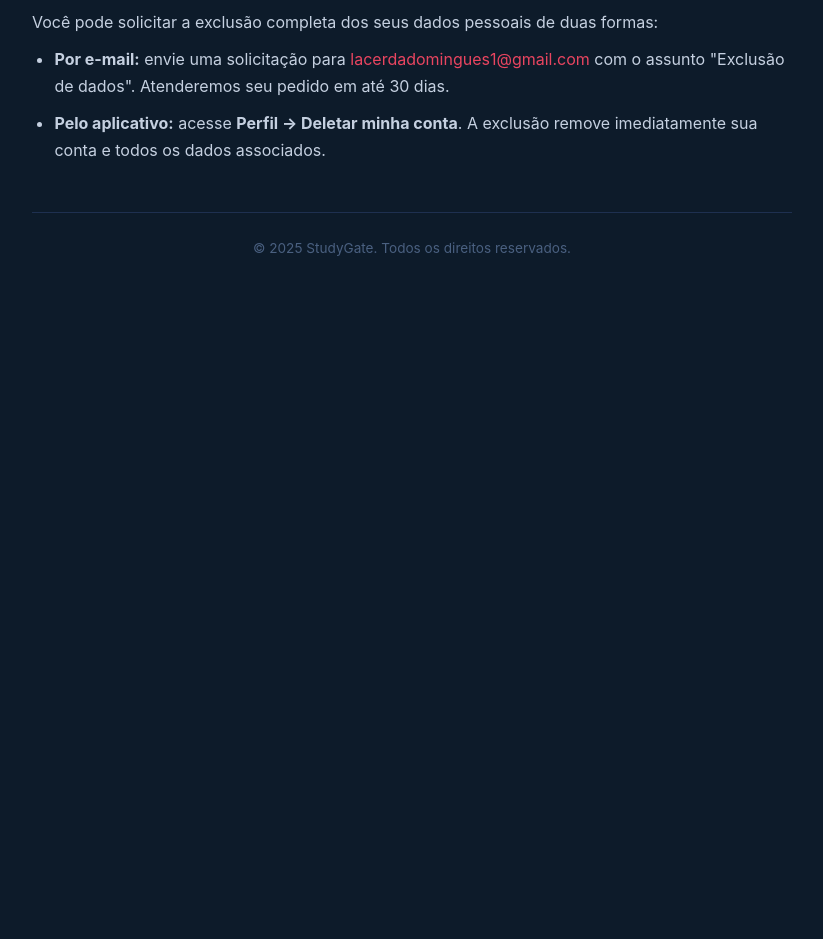
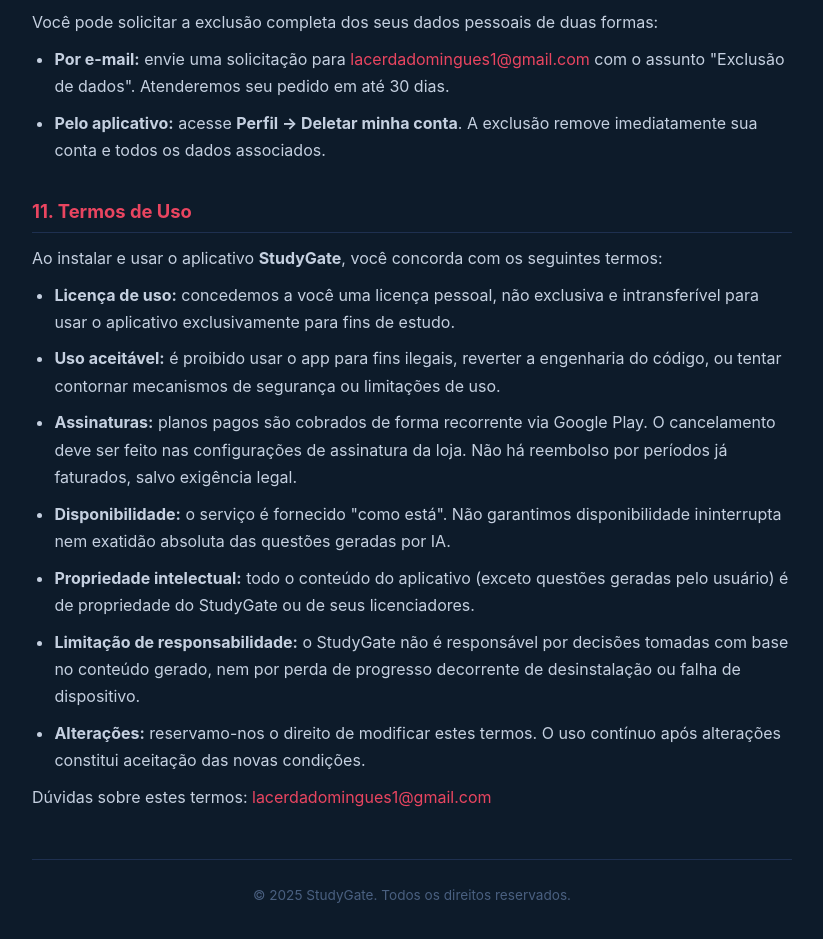
Before and after one commit to Luiz-Gustavo-D-Lacerda/studygate-privacy, a plain HTML site: page index.html in a window 1280 px wide. Shown: the part 2163-3102 px from the top of the page, without its empty margins (228-1051 px from the left). Before the commit the page ends 2456 px from the top, so only its background shows below. Drawn offline with Linux system fonts and the light colour scheme.

Commit message:
Adiciona Termos de Uso (seção 11)

```diff
--- a/index.html
+++ b/index.html
@@ -135,6 +135,23 @@
     </li>
   </ul>
 
+  <h2>11. Termos de Uso</h2>
+  <p>
+    Ao instalar e usar o aplicativo <strong>StudyGate</strong>, você concorda com os seguintes termos:
+  </p>
+  <ul>
+    <li><strong>Licença de uso:</strong> concedemos a você uma licença pessoal, não exclusiva e intransferível para usar o aplicativo exclusivamente para fins de estudo.</li>
+    <li><strong>Uso aceitável:</strong> é proibido usar o app para fins ilegais, reverter a engenharia do código, ou tentar contornar mecanismos de segurança ou limitações de uso.</li>
+    <li><strong>Assinaturas:</strong> planos pagos são cobrados de forma recorrente via Google Play. O cancelamento deve ser feito nas configurações de assinatura da loja. Não há reembolso por períodos já faturados, salvo exigência legal.</li>
+    <li><strong>Disponibilidade:</strong> o serviço é fornecido "como está". Não garantimos disponibilidade ininterrupta nem exatidão absoluta das questões geradas por IA.</li>
+    <li><strong>Propriedade intelectual:</strong> todo o conteúdo do aplicativo (exceto questões geradas pelo usuário) é de propriedade do StudyGate ou de seus licenciadores.</li>
+    <li><strong>Limitação de responsabilidade:</strong> o StudyGate não é responsável por decisões tomadas com base no conteúdo gerado, nem por perda de progresso decorrente de desinstalação ou falha de dispositivo.</li>
+    <li><strong>Alterações:</strong> reservamo-nos o direito de modificar estes termos. O uso contínuo após alterações constitui aceitação das novas condições.</li>
+  </ul>
+  <p>
+    Dúvidas sobre estes termos: <a href="mailto:lacerdadomingues1@gmail.com">lacerdadomingues1@gmail.com</a>
+  </p>
+
   <footer>
     &copy; 2025 StudyGate. Todos os direitos reservados.
   </footer>
```
